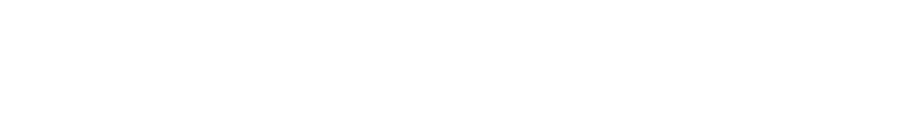
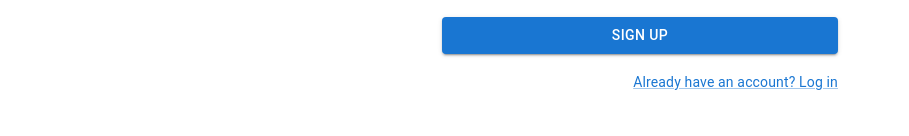
Before and after one commit to e-clawson/story-app, a React (Create React App) app in the folder client/: page /signup in a window 1280 px wide. Shown: the part 902-1038 px from the top of the page, without its empty margins (0-909 px from the left). Before the commit the page ends 800 px from the top, so only its background shows below. Built offline with nearby package versions, Linux system fonts and the light colour scheme; no server answers.

Commit message:
Update Signup2

```diff
--- a/client/src/components/App.js
+++ b/client/src/components/App.js
@@ -12,6 +12,7 @@ import Profile from "./User/Profile";
 import PromptContainer from "../containers/PromptContainer";
 import PromptCard from "./Prompts/PromptCard";
 import { MessageContext } from "../context/message";
+import Signup2 from "./User/Signup2";
 
 function App() {
   const {getCurrentUser, user} = useContext(UserContext)
@@ -31,7 +32,7 @@ function App() {
               <About />
             </Route>
             <Route path="/login">
-             <Login2 />
+             {/* <Login2 />  */}
             </Route>
             <Route path="/logout">
               {/* <Logout />  */}
@@ -39,8 +40,8 @@ function App() {
             <Route path="/profile">
               {/* <Profile />  */}
             </Route>
-            <Route path="/new">
-              {/* <Signup /> */}
+            <Route path="/signup">
+              <Signup2 />
             </Route>
             <Route path="/">
               <Home />
--- a/client/src/components/User/Logout.js
+++ b/client/src/components/User/Logout.js
@@ -1,5 +1,5 @@
 import {useEffect, useContext} from 'react'
-import {UserContext} from 'import { UserContext } from "../../context/user.js'
+import {UserContext} from '../../context/user.js'
 import {useHistory} from 'react-router-dom'
 
 function Logout() {
--- a/client/src/components/User/Signup2.js
+++ b/client/src/components/User/Signup2.js
@@ -1,3 +1,7 @@
+import { useContext, useState } from 'react';
+import { useHistory } from 'react-router-dom';
+import { MessageContext } from '../../context/message';
+import { UserContext } from '../../context/user';
 import * as React from 'react';
 import Avatar from '@mui/material/Avatar';
 import Button from '@mui/material/Button';
@@ -12,10 +16,6 @@ import LockOutlinedIcon from '@mui/icons-material/LockOutlined';
 import Typography from '@mui/material/Typography';
 import Container from '@mui/material/Container';
 import { createTheme, ThemeProvider } from '@mui/material/styles';
-import { UserContext } from './context/user';
-import { useContext, useState } from 'react';
-import { MessageContext } from '../../context/message';
-import { useHistory } from 'react-router-dom';
 
 function Copyright(props) {
     return (
@@ -32,7 +32,7 @@ function Copyright(props) {
 
   const theme = createTheme();
 
-const Signup = () => {
+  const Signup = () => {
     const {signup} = useContext(UserContext);
     const {setMessage} = useContext(MessageContext);
 
@@ -56,7 +56,7 @@ const Signup = () => {
 
   const handleSubmit = e => {
     e.preventDefault()
-    if([userObj.email, userObj.password, userObj.username, userObj.first_name, userObj.last_name, userObj.passwordConfirmation].some(val => val.trim() === "")){
+    if([userObj.email, userObj.password, userObj.username, userObj.first_name, userObj.last_name, userObj.passwordConfirmation].some(val => val.trim() === "")) {
       setMessage({messagge: "You must fill in all fields", color: "red"})
     }
     const onSuccess = signup({...userObj, password_confirmation: userObj.passwordConfirmation})
@@ -64,7 +64,6 @@ const Signup = () => {
       setMessage({message: "New User Successfully Created!", color: "green"})
       history.push("/profile")
     }
-
   }
 
   return (
@@ -178,8 +177,8 @@ const Signup = () => {
             </Button>
             <Grid container justifyContent="flex-end">
               <Grid item>
-                <Link href="/signin" variant="body2">
-                  Already have an account? Sign in
+                <Link href="/login" variant="body2">
+                  Already have an account? Log in
                 </Link>
               </Grid>
             </Grid>
@@ -188,6 +187,7 @@ const Signup = () => {
         <Copyright sx={{ mt: 5 }} />
       </Container>
     </ThemeProvider>
-);
+  );
+}
 
-}
+export default Signup
```
